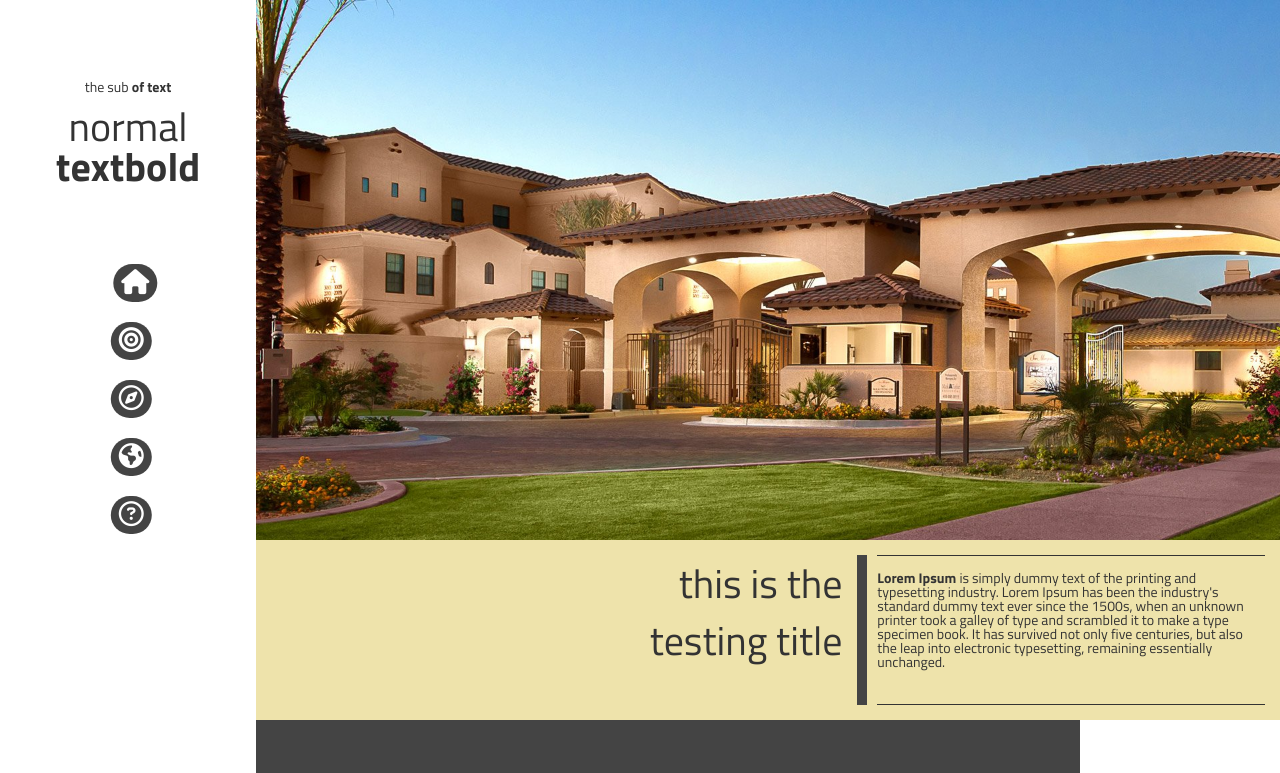
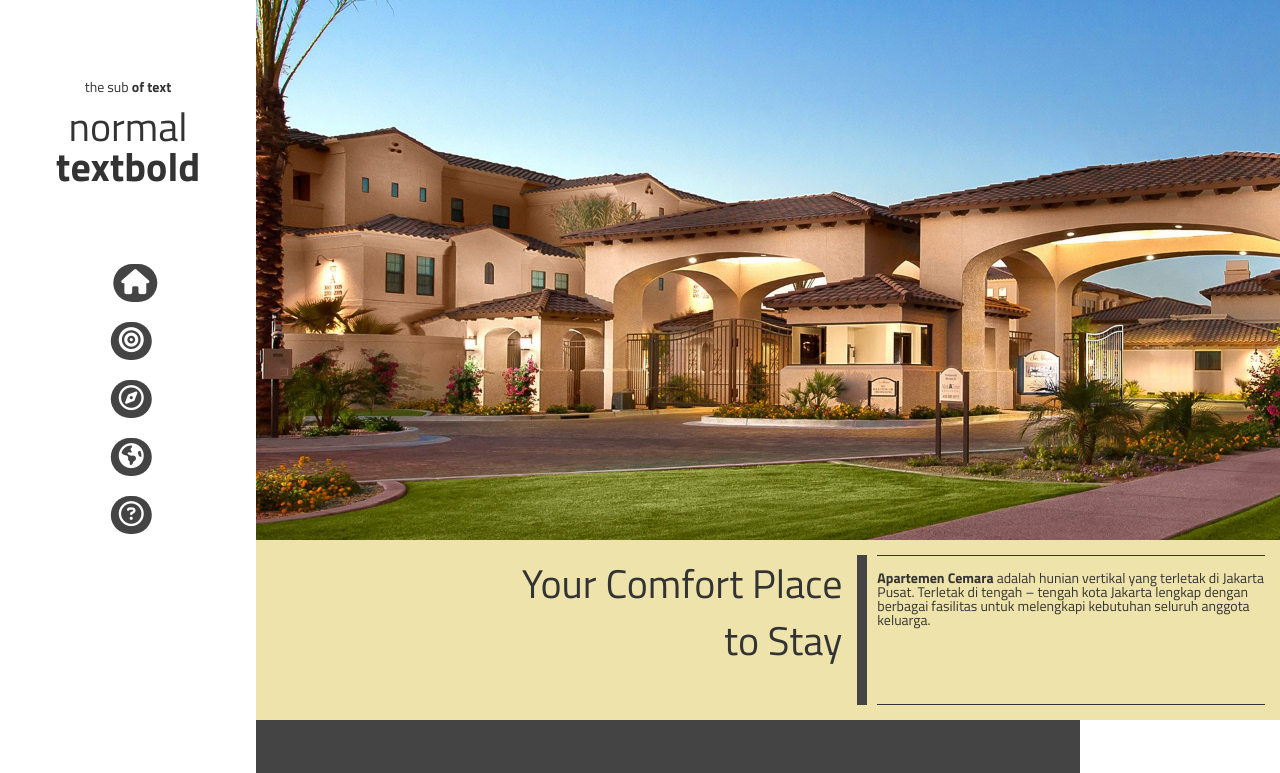
Before and after one commit to puffpuffpuff/dtpl, a website: page index.html in a window 1280 px wide. Shown: the top 773 px of the page. Drawn offline with Linux system fonts and the light colour scheme; some packages are replaced by stand-ins of ours.

Commit message:
Tambah informasi apartemen

```diff
--- a/index.html
+++ b/index.html
@@ -54,11 +54,9 @@
     <section class="page-1">
         <div class="page-1__block-bg">
             <div class="page-1__block-text">
-                <div class="page-1__text-title">this is the<br/>testing title</div>
+                <div class="page-1__text-title">Your Comfort Place<br/>to Stay</div>
                 <div class="page-1__text-description">
-                    <b>Lorem Ipsum</b> is simply dummy text of the printing and typesetting industry. Lorem Ipsum has been the industry's standard dummy text ever since the 1500s, when an unknown printer took a galley of type and scrambled it to make
-                    a type specimen book. It has survived not only five centuries, but also the leap into electronic typesetting, remaining essentially unchanged.
-                </div>
+                     <b>Apartemen Cemara</b> adalah hunian vertikal yang terletak di Jakarta Pusat. Terletak di tengah – tengah kota Jakarta lengkap dengan berbagai fasilitas untuk melengkapi kebutuhan seluruh anggota keluarga.                </div>
             </div>
         </div>
     </section>
```
